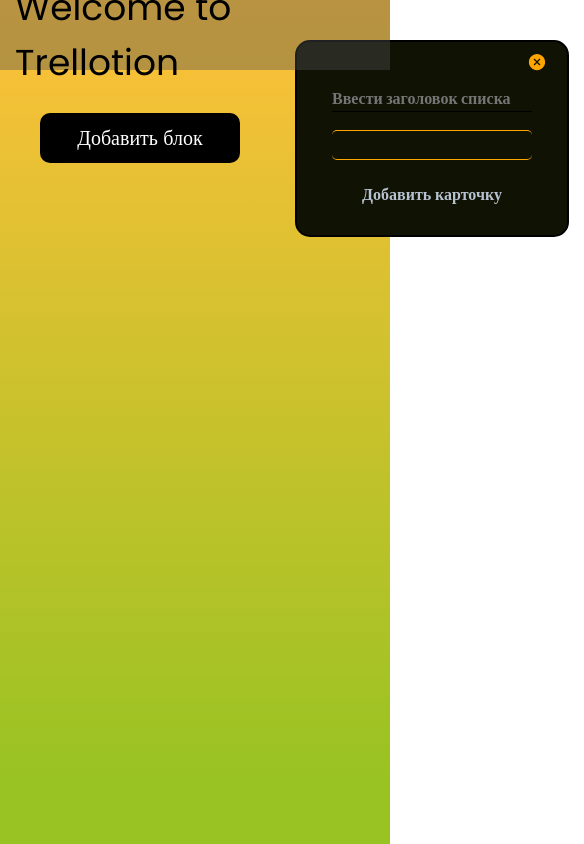
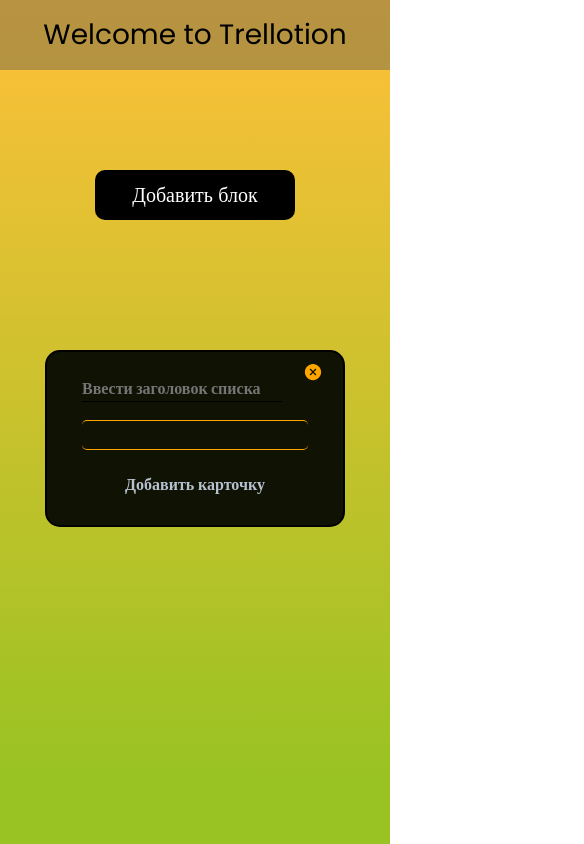
Before and after one commit to vlad05x/Trellotion, a React (Create React App) app: page / in a window 390 px wide. Shown: the whole page, 584 px wide, since content can reach past the window. Built offline with nearby package versions, Linux system fonts and the light colour scheme.

Commit message:
Made an adaptation for gadgets

```diff
--- a/package.json
+++ b/package.json
@@ -12,6 +12,7 @@
     "react": "^18.2.0",
     "react-dom": "^18.2.0",
     "react-icons": "^4.12.0",
+    "uuid": "^9.0.1",
     "web-vitals": "^2.1.4"
   },
   "scripts": {
--- a/src/App.js
+++ b/src/App.js
@@ -2,6 +2,7 @@
 import React, { useEffect, useState } from "react";
 import { Header } from "./components/Header";
 import TodoContainer from "./components/TodoContainer";
+import { v4 as uuidv4 } from 'uuid';
 
 function App() {
   const [todo, setTodo] = useState("");
@@ -16,13 +17,13 @@
     localStorage.setItem("blocks", JSON.stringify(blocks));
   }, [blocks]);
 
-  const addBlock = () => {
-    const newBlock = {
-      id: blocks.length + 1,
-      tasks: [],
-    };
-    setBlocks((prevBlocks) => [...prevBlocks, newBlock]);
+const addBlock = () => {
+  const newBlock = {
+    id: uuidv4(),
+    tasks: [],
   };
+  setBlocks((prevBlocks) => [...prevBlocks, newBlock]);
+};
 
   const addTask = (blockId) => {
     const taskTodo = {
--- a/src/styles/responsive.css
+++ b/src/styles/responsive.css
@@ -1,18 +1,38 @@
-@media screen and (max-width:) {
+@media screen and (max-width: 1415px) {
   .header {
     width: 100%;
+    position: static;
   }
 }
-@media screen and (max-width:650px){
+@media screen and (max-width: 680px) {
+  body {
+    overflow: auto;
+    transition: transform 0.8s ease;
+  }
+  .main_box {
+    display: flex;
+    flex-direction: column;
+    align-items: center;
+    justify-content: center;
+  }
+  /* .btnBlockAdd {
+    margin: 150px 40px;
+  } */
   .main .main_content {
-        margin: 40px auto;
+    margin: 30px auto;
+  }
+  .header .header_title {
+    font-size: 28px;
   }
 }
-@media screen and (max-width:375px){
+@media screen and (max-width: 375px) {
   .header {
     height: 75px;
   }
   .header .header_title {
     font-size: 28px;
   }
+  .main .main_content {
+    max-width: 250px;
   }
+}
```
Also changed, not shown: 1 other file (tests, documents, lock files or other folders). Lines whose indentation alone changed are shown as unchanged.
